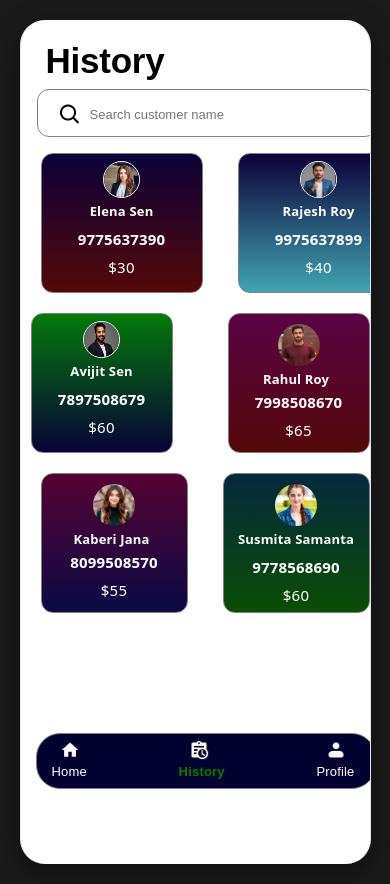
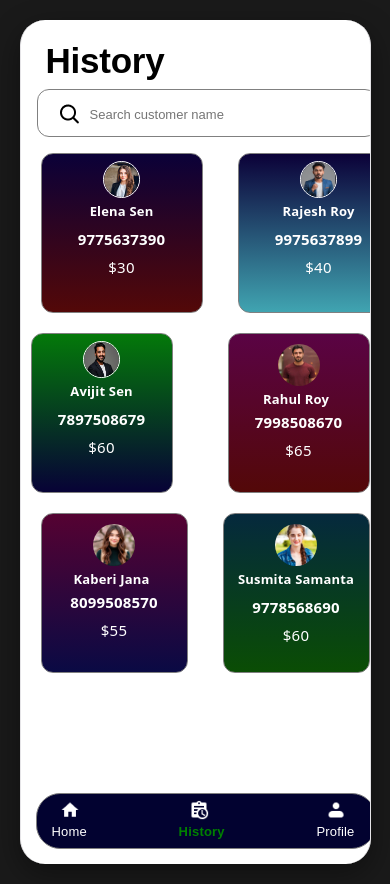
Before and after one commit to rumpa169/Recharge, a React (Vite) app in the folder React/: page /history in a window 390 px wide. Built offline with nearby package versions, Linux system fonts and the light colour scheme.

Commit message:
Add global mobile frame layout

```diff
--- a/React/src/History.css
+++ b/React/src/History.css
@@ -147,7 +147,7 @@ padding-right: 20px;
 
 .outer-elena{
 width: 166px;
-height: 140px;
+height: 160px;
 padding: 10px 10px;
 border-radius: 12px;
 border: 1px solid gray;
@@ -198,7 +198,7 @@ margin: 0;
 
 .outer-rajesh{
 width: 166px;
-height: 140px;
+height: 160px;
 padding: 10px 10px;
 border-radius: 12px;
 border: 1px solid gray;
@@ -256,7 +256,7 @@ margin: 0;
 
 .outer-Avijit{
 width: 166px;
-height: 140px;
+height: 160px;
 padding: 10px 10px;
 border-radius: 12px;
 border: 1px solid gray;
@@ -316,7 +316,7 @@ margin: 0;
 
 .outer-rahul{
 width: 166px;
-height: 140px;
+height: 160px;
 padding: 10px 10px;
 border-radius: 12px;
 border: 1px solid gray;
@@ -367,7 +367,7 @@ flex-wrap: nowrap;
 
 .outer-kaberi{
 width: 166px;
-height: 140px;
+height: 160px;
 padding: 10px 10px 10px 10px;
 border-radius: 12px;
 border: 1px solid gray;
@@ -424,7 +424,7 @@ margin: 0;
 
 .outer-susmita{
 width: 166px;
-height: 140px;
+height: 160px;
 padding: 10px 10px 10px 10px;
 border-radius: 12px;
 border: 1px solid gray;
```
